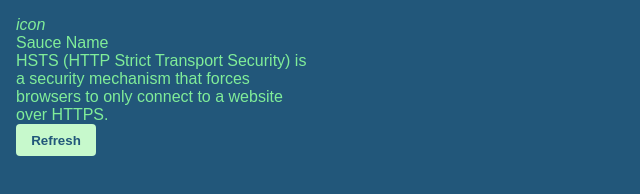
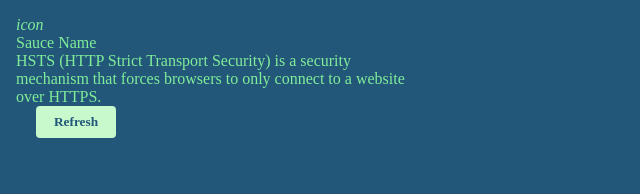
Before and after one commit to itsmohmans/Sauce, a browser extension: page browserAction/index.html in a window 1280 px wide. Shown: the whole page, without its empty margins (0-640 px from the left). Drawn offline with Linux system fonts and the light colour scheme.

Commit message:
Update css

```diff
--- a/browserAction/style.css
+++ b/browserAction/style.css
@@ -1,19 +1,19 @@
 :root {
+  --primary: #20DB8F;
+  --accent: #C7F9CC;
   --primary-dark: #22577A;
   --primary-medium: #38A3A5;
   --secondary-light: #80ED99;
   --secondary-dark: #57CC99;
-  --accent: #C7F9CC;
 }
 
 * {
-  font-family: sans-serif
-}
+  font-family: 'IBM Plex Sans';}
 
 body {
   background-color: var(--primary-dark);
   color: var(--secondary-light);
-  width: 300px;
+  width: 400px;
   padding: 8px;
 }
 
@@ -27,6 +27,7 @@ button {
   border-radius: 4px;
   width: 5rem;
   height: 2rem;
+  margin: 0 20px;
 }
 button:hover {
   background-color: var(--primary-medium);
@@ -35,8 +36,7 @@ button:hover {
 
 #website-url {
   width: max-content;
-  margin-right: auto;
-  margin-left: auto;
+  margin: 0 auto;
   color: var(--accent);
   font-weight: 600;
   font-size: 1.4rem;
```
